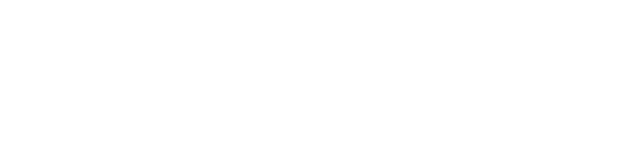
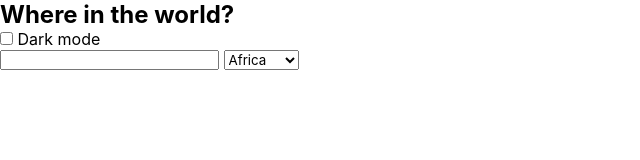
Before and after one commit to CarlinGebyte/TareaPaises-AG, a plain HTML site: page index.html in a window 1280 px wide. Shown: the whole page, without its empty margins (0-640 px from the left). Drawn offline with Linux system fonts and the light colour scheme.

Commit message:
maquetacion

```diff
--- a/index.html
+++ b/index.html
@@ -9,6 +9,32 @@
 </head>
 <body>
 
+    <div>
+        <nav>
+            <h1>Where in the world?</h1>
+            <input type="checkbox" id="themeBtn">
+            <label for="themeBtn">Dark mode</label>
+        </nav>
+    </div>
+
+    <div class="containerBusqueda">
+        <input type="text">
+
+        <select name="" id="">
+            <option value="Africa">Africa</option>
+            <option value="America">America</option>
+            <option value="Asia">Asia</option>
+            <option value="Europa">Europa</option>
+            <option value="Oceania">Oceania</option>
+        </select>
+    </div>
+
+    <div class="bodyContainer">
+        <div class="cardsContainer" id="cards">
+
+        </div>
+    </div>
+
 
     <script src="./script/main.js" type="module"></script>
 </body>
```
